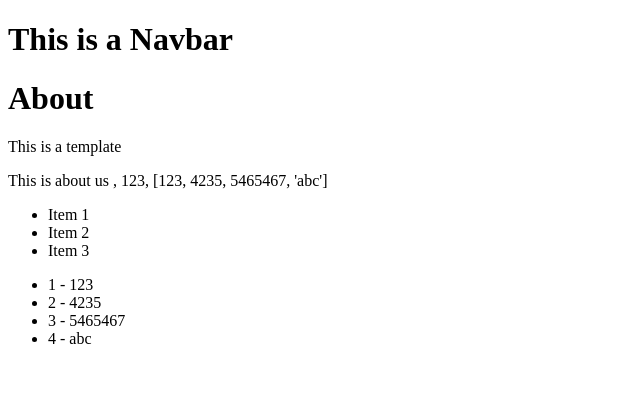
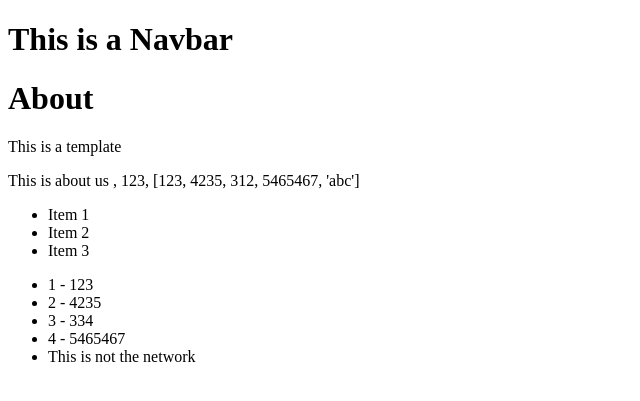
Before and after one commit to LRPavanello/trydjango, a Django app: page /about/ in a window 1280 px wide. Shown: the part 70-471 px from the top of the page, without its empty margins (0-640 px from the left). Run offline with Django 5.2, Linux system fonts and the light colour scheme.

Commit message:
For Loop in a Template

```diff
--- a/src/pages/views.py
+++ b/src/pages/views.py
@@ -15,8 +15,9 @@ def contact_view(request, *args, **kwargs):
 def about_view(request, *args, **kwargs):
     my_context = {
         "my_text": " This is about us ",
+        "this_is_true": True,
         "my_number": 123,
-        "my_list": [123, 4235, 5465467, "abc"]
+        "my_list": [123, 4235, 312, 5465467, "abc"]
 
     }
     return render(request, "about.html", my_context)
--- a/src/templates/about.html
+++ b/src/templates/about.html
@@ -14,8 +14,15 @@
     <li>Item 3</li>
 </ul>
 <ul>
-{% for my_sub_item in my_list %}
-    <li>{{ forloop.counter }} - {{ my_sub_item }}</li>
+{% for abc in my_list %}
+    {% if abc == 312 %}
+         <li>{{ forloop.counter }} - {{ abc|add:22 }}</li>
+    {% elif abc == "abc" %}
+         <li>This is not the network</li>
+    {% else %}
+         <li>{{ forloop.counter }} - {{ abc }}</li>
+    {% endif %}
+
 {% endfor %}
 </ul>
 {% endblock content %}
```
